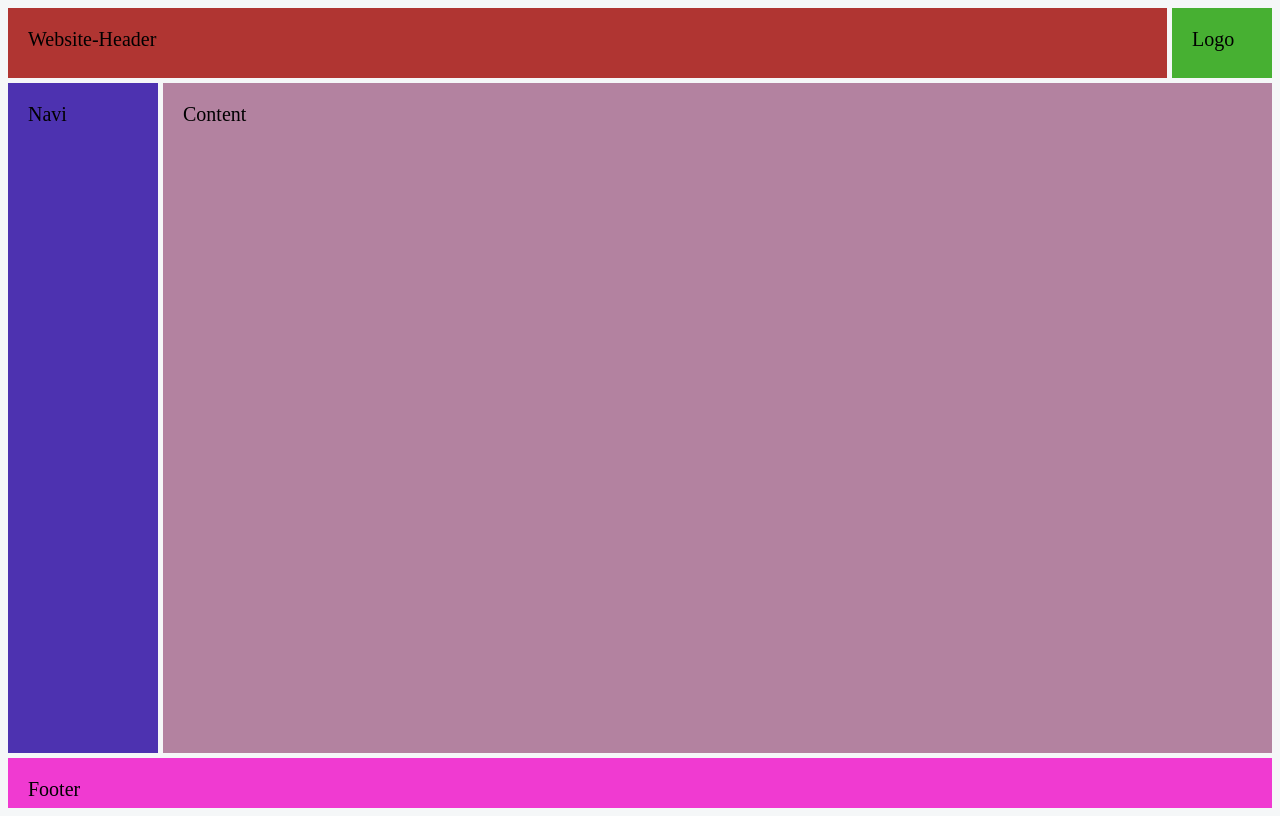
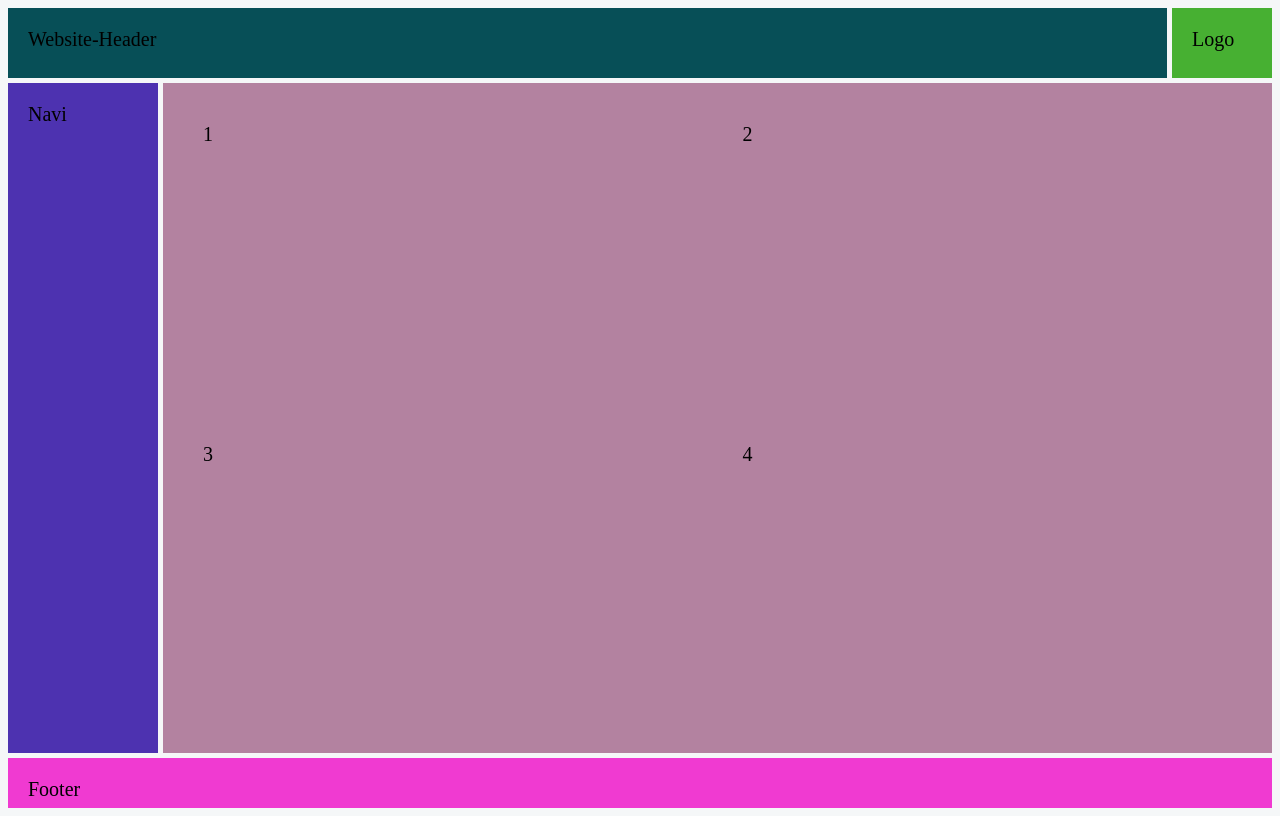
Before and after one commit to liesel07/website, a plain HTML site: page index.html in a window 1280 px wide. Drawn offline with Linux system fonts and the light colour scheme.

Commit message:
grid in grid example

```diff
--- a/css/main.css
+++ b/css/main.css
@@ -61,7 +61,7 @@ body {
 
 
 .header{
-  background-color: #b03532;
+  background-color: #074F57;
   grid-area: header;
 }
 
@@ -79,6 +79,14 @@ body {
 .content{
   background-color: #b382a0;
   grid-area: content;
+
+
+  display: grid;
+  grid-gap: 5px;
+
+  grid-template-columns: 50% 50%;
+  grid-template-rows: 50% 50%;
+
 }
 
 .footer{
--- a/index.html
+++ b/index.html
@@ -15,17 +15,14 @@
   <div class="header">Website-Header</div>
   <div class="logo">Logo</div>
   <div class="navi">Navi</div>
-  <div class="content">Content</div>
+  <div class="content">
+    <div>1</div>
+    <div>2</div>
+    <div>3</div>
+    <div>4</div>
+  </div>
   <div class="footer">Footer</div>
 </div>
 
-
-
-
-
-
-
-
-
 </body>
 </html>
```
